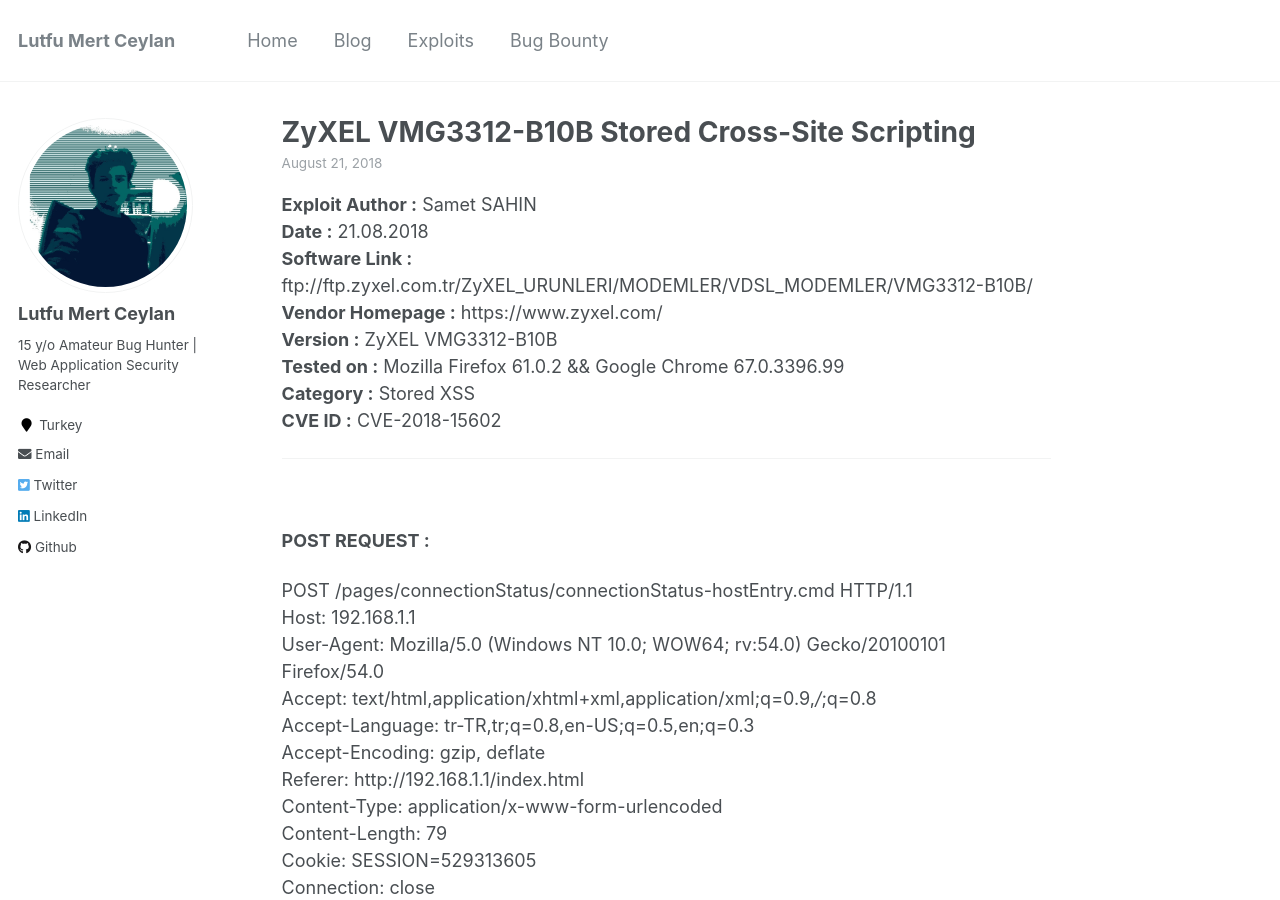
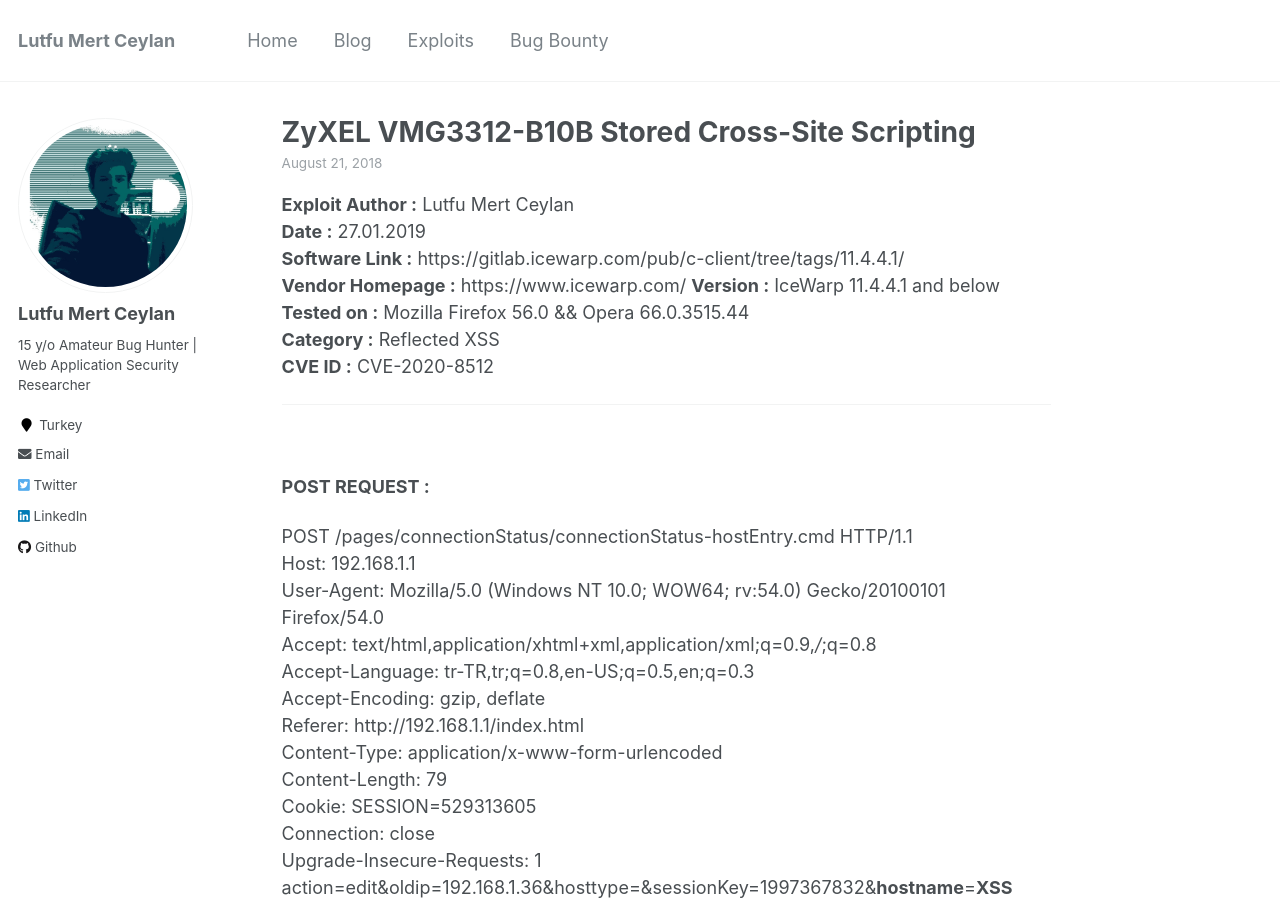
Before and after one commit to lutfumertceylan/mywebsite, a Jekyll site: the page built from _exploits/2020-01-27-IceWarp-Exploit-XSS.md, in a window 1280 px wide and 900 px high. Built offline with Jekyll 4.4.1, drawn with Linux system fonts in a browser that asks for light colours.

Commit message:
Update 2020-01-27-IceWarp-Exploit-XSS.md

```diff
--- a/_exploits/2020-01-27-IceWarp-Exploit-XSS.md
+++ b/_exploits/2020-01-27-IceWarp-Exploit-XSS.md
@@ -12,14 +12,14 @@ tags:
   - ZyXEL VMG3312 B10B router
 ---
 
-**Exploit Author :** Samet SAHIN
-**Date :** 21.08.2018
-**Software Link :** ftp://ftp.zyxel.com.tr/ZyXEL_URUNLERI/MODEMLER/VDSL_MODEMLER/VMG3312-B10B/
-**Vendor Homepage :** https://www.zyxel.com/
-**Version :** ZyXEL VMG3312-B10B
-**Tested on :** Mozilla Firefox 61.0.2 && Google Chrome 67.0.3396.99
-**Category :** Stored XSS
-**CVE ID :** CVE-2018-15602
+**Exploit Author :** Lutfu Mert Ceylan
+**Date :** 27.01.2019
+**Software Link :** https://gitlab.icewarp.com/pub/c-client/tree/tags/11.4.4.1/
+**Vendor Homepage :** https://www.icewarp.com/
+**Version :** IceWarp 11.4.4.1 and below
+**Tested on :** Mozilla Firefox 56.0 && Opera 66.0.3515.44
+**Category :** Reflected XSS
+**CVE ID :** CVE-2020-8512
 
 <hr><br>
 
```
